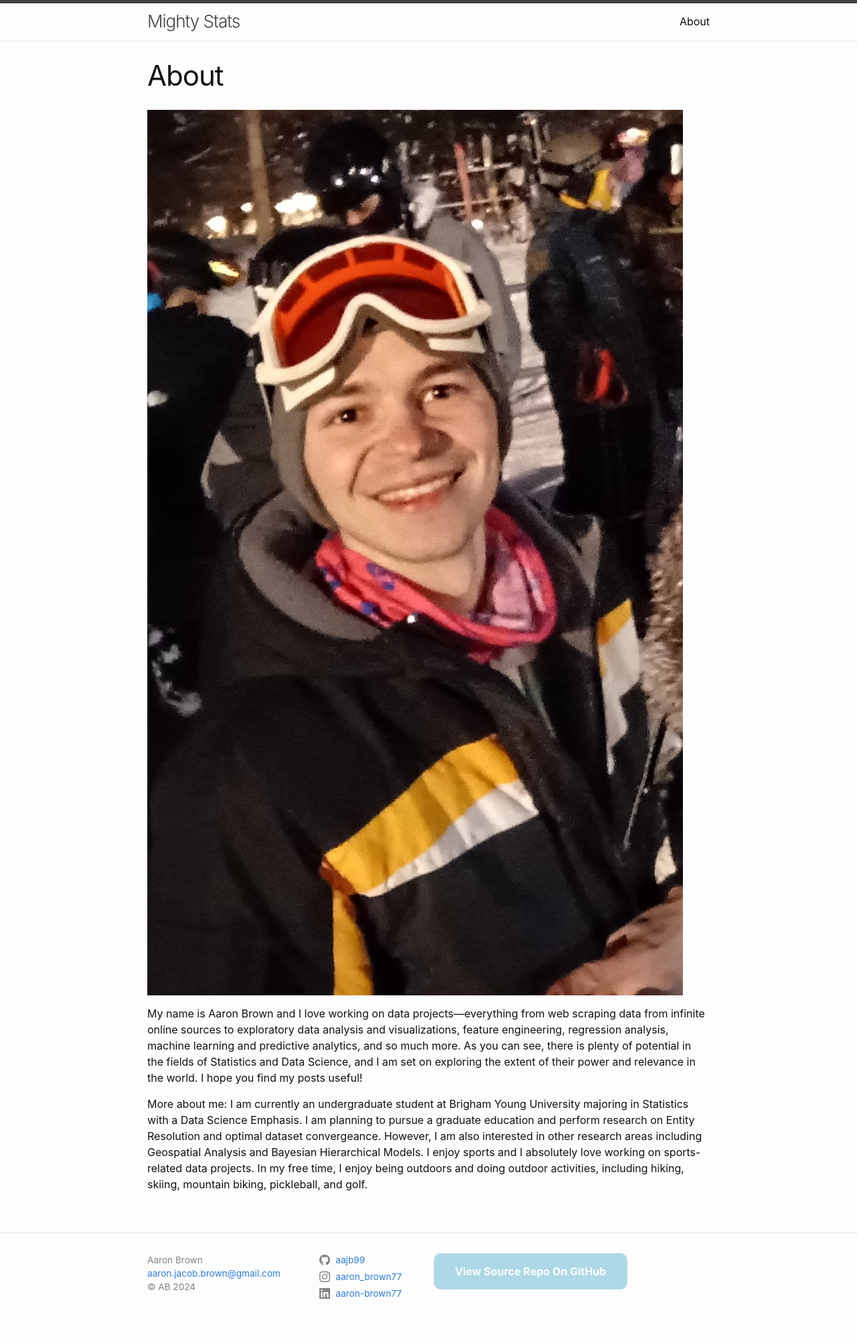
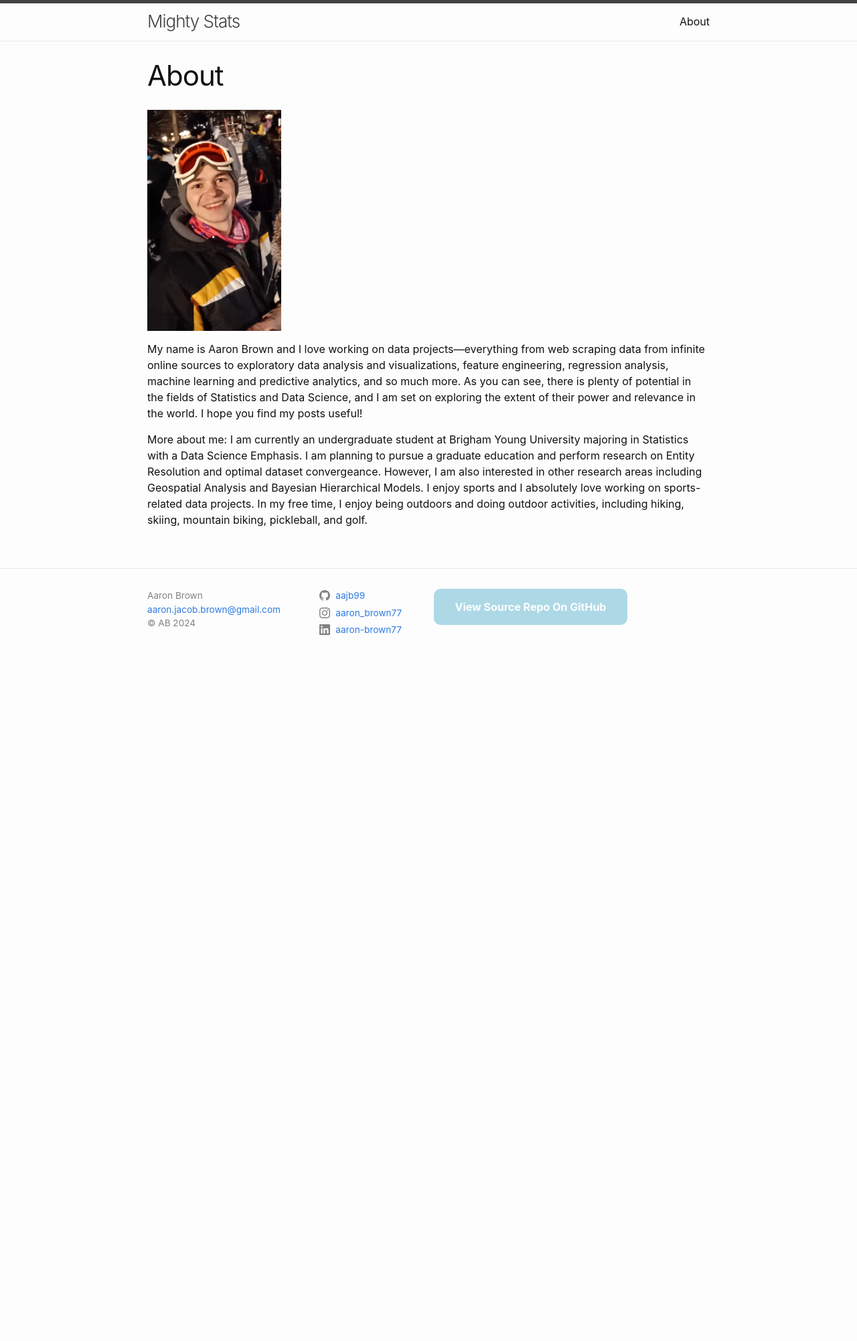
Before and after one commit to aajb99/aajb99.github.io, a Jekyll site: the page built from about.markdown, in a window 1280 px wide. Shown: the whole page at 67% size. Built offline with Jekyll 4.4.1, drawn with Linux system fonts in a browser that asks for light colours; after the commit the page ends 1011 px from its top, so only the background shows below that.

Commit message:
About edits

```diff
--- a/about.markdown
+++ b/about.markdown
@@ -4,7 +4,7 @@ title: About
 permalink: /about/
 ---
 
-<img src="{{site.url}}/{{site.baseurl}}/assets/images/ski_profile.jpg" alt="" style="width:800px;"/>
+<img src="{{site.url}}/{{site.baseurl}}/assets/images/ski_profile.jpg" alt="" style="width:200px;"/>
 
 My name is Aaron Brown and I love working on data projects—everything from web scraping data from infinite online sources to exploratory data analysis and visualizations, feature engineering, regression analysis, machine learning and predictive analytics, and so much more. As you can see, there is plenty of potential in the fields of Statistics and Data Science, and I am set on exploring the extent of their power and relevance in the world. I hope you find my posts useful!
 
```
